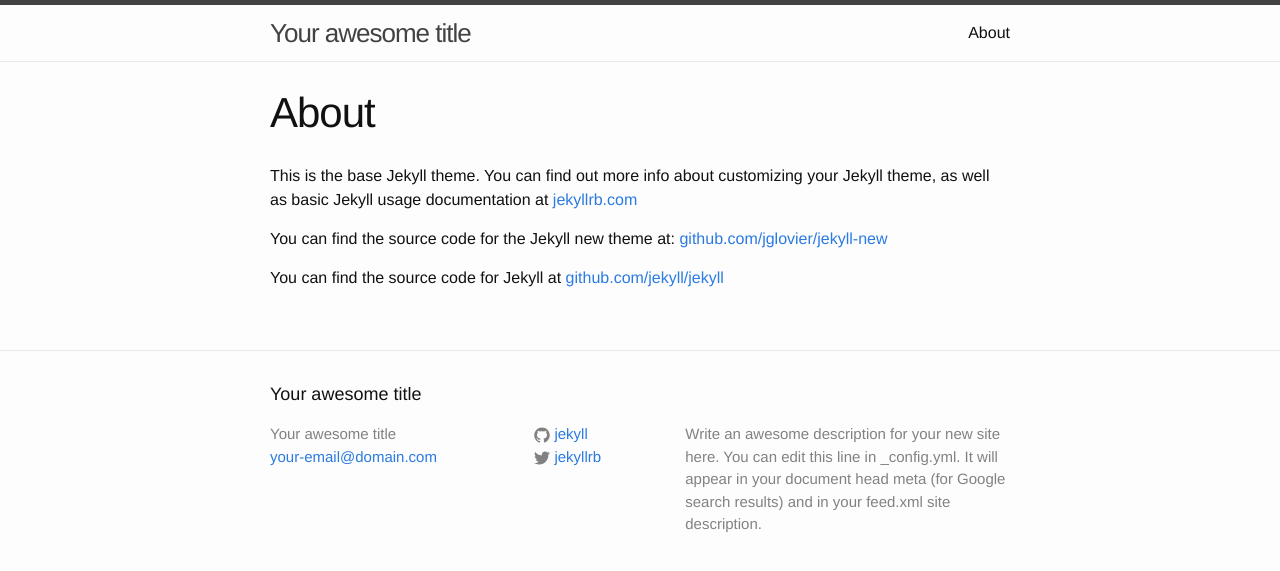
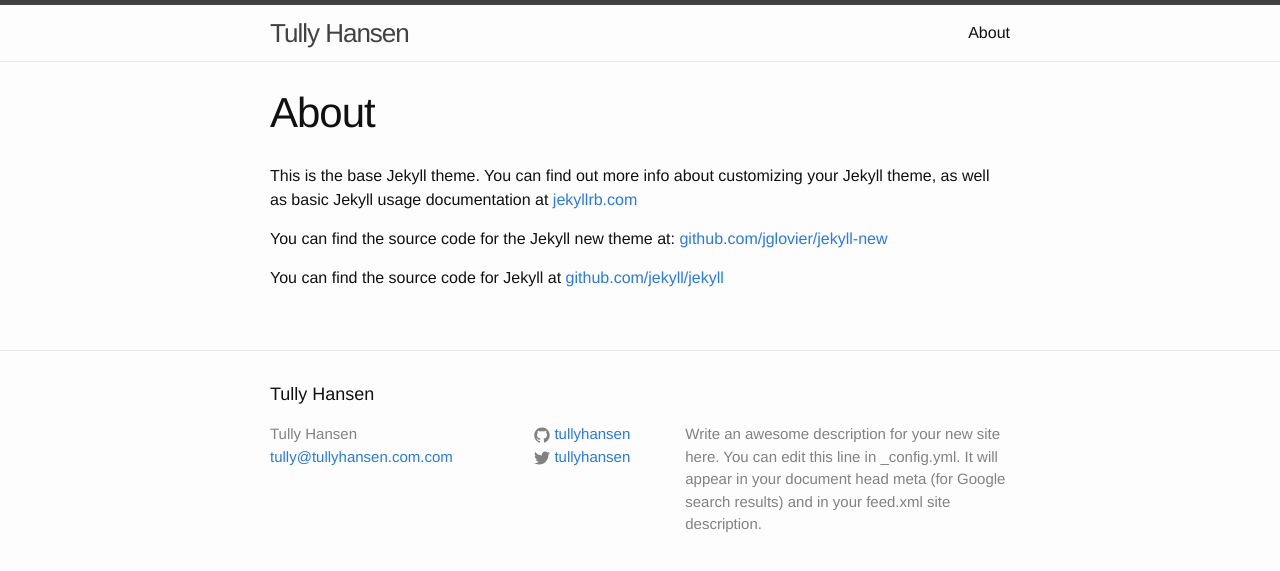
Before and after one commit to tullyhansen/tullyhansen.github.io, a Jekyll site: the page built from about.md, in a window 1280 px wide. Shown: the top 571 px of the page. Built offline with Jekyll 4.4.1, drawn with Linux system fonts in a browser that asks for light colours.

Commit message:
Update details in _config.yml

```diff
--- a/_config.yml
+++ b/_config.yml
@@ -1,14 +1,14 @@
 # Site settings
-title: Your awesome title
-email: your-email@domain.com
+title: Tully Hansen
+email: tully@tullyhansen.com.com
 description: > # this means to ignore newlines until "baseurl:"
   Write an awesome description for your new site here. You can edit this
   line in _config.yml. It will appear in your document head meta (for
   Google search results) and in your feed.xml site description.
 baseurl: "" # the subpath of your site, e.g. /blog/
-url: "http://yourdomain.com" # the base hostname & protocol for your site
-twitter_username: jekyllrb
-github_username:  jekyll
+url: "http://tullyhansen.com" # the base hostname & protocol for your site
+twitter_username: tullyhansen
+github_username:  tullyhansen
 
 # Build settings
 markdown: kramdown
```
